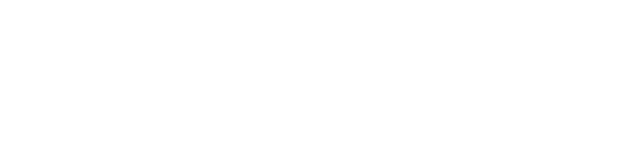
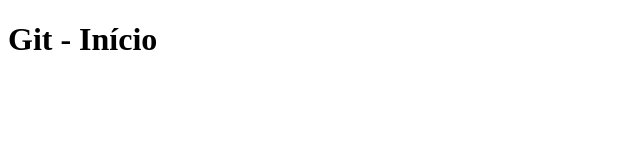
Before and after one commit to arthuralvesoficial/aula8, a plain HTML site: page index.html in a window 1280 px wide. Shown: the whole page, without its empty margins (0-640 px from the left). Drawn offline with Linux system fonts and the light colour scheme.

Commit message:
adicionado style ;incluso header na index

```diff
--- /dev/null
+++ b/css/style.css
@@ -0,0 +1,4 @@
+*{
+    margin: 0;
+    padding: 0;
+}
--- a/index.html
+++ b/index.html
@@ -6,6 +6,10 @@
     <title>Git</title>
 </head>
 <body>
+    <header>
+<h1>Git - Início</h1>
 
+
+    </header>
 </body>
 </html>
```
